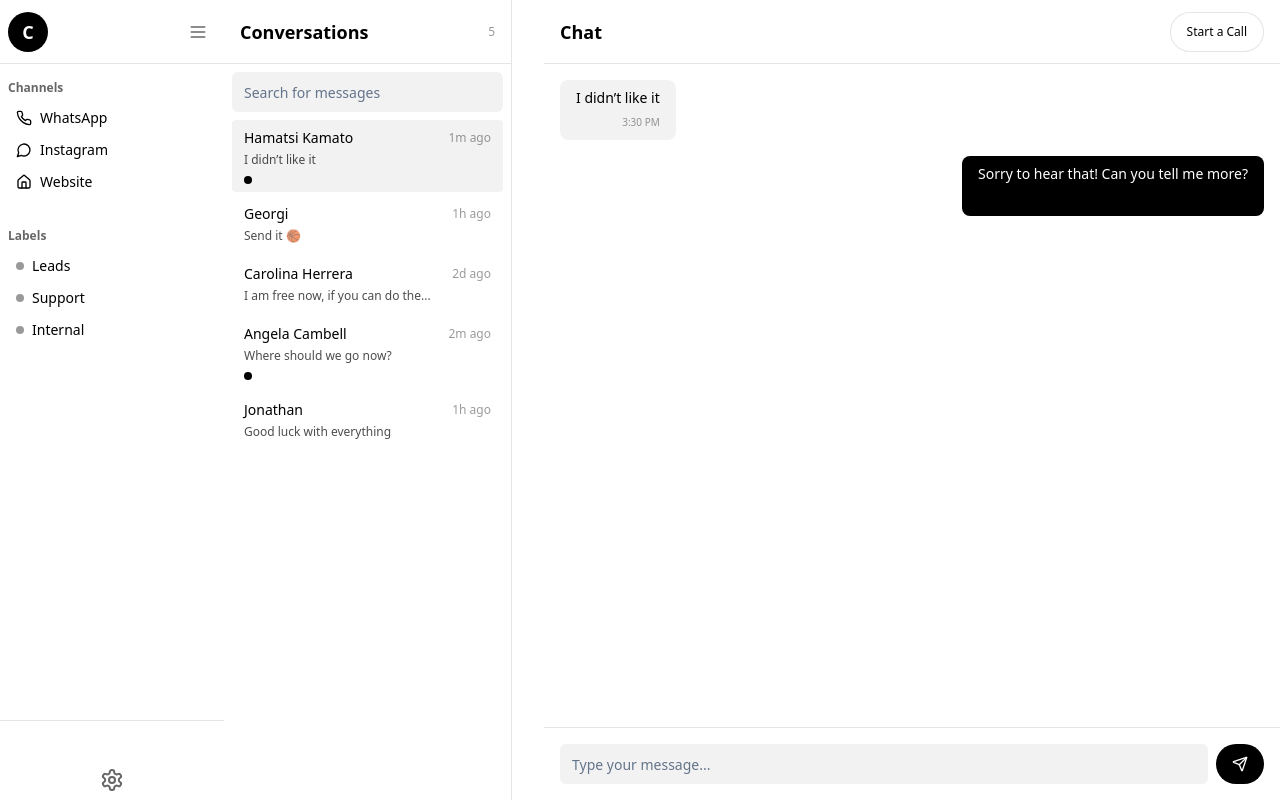
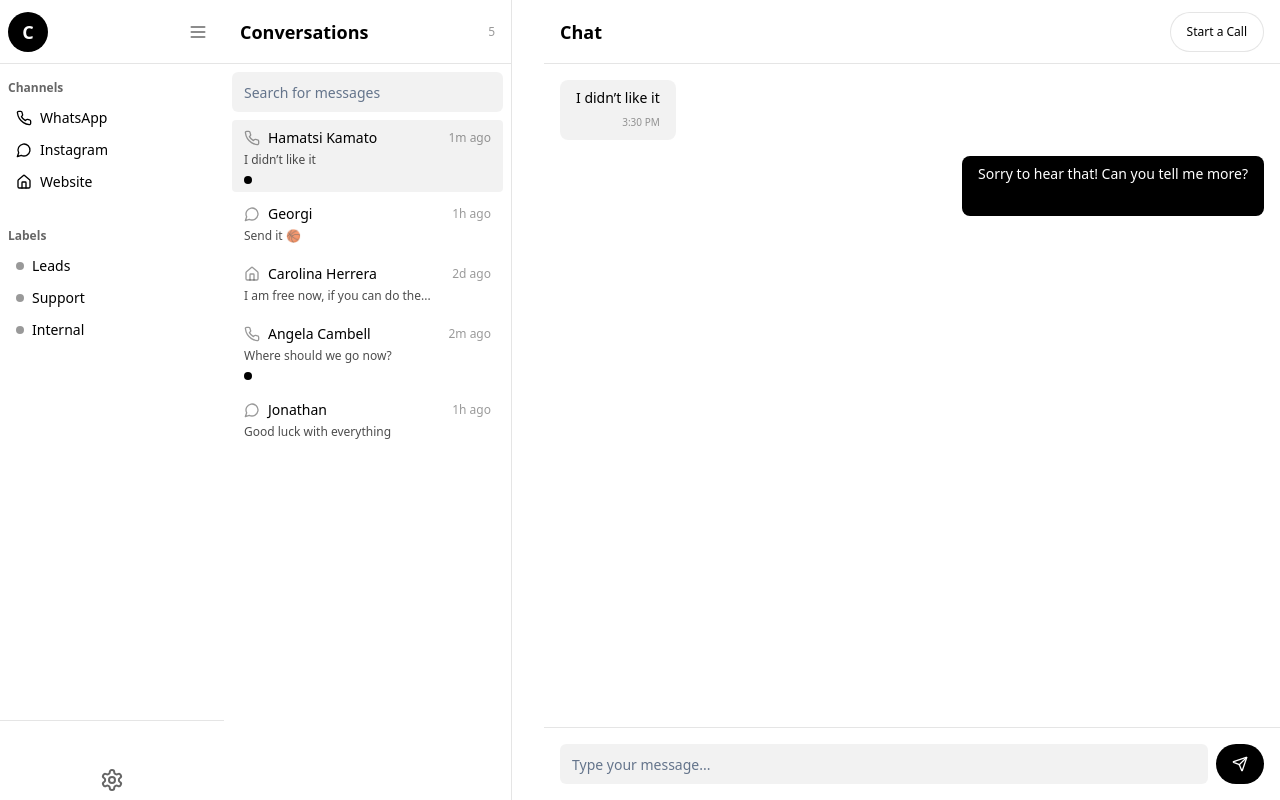
Before and after one commit to Digigit24/celiyo, a React (Vite) app: page / in a window 1280 px wide. Built offline with nearby package versions, Linux system fonts and the light colour scheme.

Commit message:
[dyad] Added channel icon to each conversation in the conversation list - wrote 1 file(s)

```diff
--- a/src/components/ConversationList.tsx
+++ b/src/components/ConversationList.tsx
@@ -1,5 +1,6 @@
 import { Input } from "@/components/ui/input";
 import { ScrollArea } from "@/components/ui/scroll-area";
+import { Phone, MessageCircle, Home } from "lucide-react";
 
 const conversations = [
   {
@@ -44,6 +45,19 @@ const conversations = [
   },
 ];
 
+const channelIcon = (channel: string) => {
+  switch (channel) {
+    case "whatsapp":
+      return <Phone size={16} className="text-black/40" />;
+    case "instagram":
+      return <MessageCircle size={16} className="text-black/40" />;
+    case "website":
+      return <Home size={16} className="text-black/40" />;
+    default:
+      return null;
+  }
+};
+
 type Props = {
   selectedId: string;
   onSelect: (id: string) => void;
@@ -70,7 +84,10 @@ export const ConversationList = ({ selectedId, onSelect, isMobile }: Props) => (
             onClick={() => onSelect(c.id)}
           >
             <div className="flex items-center justify-between">
-              <span className="font-medium text-sm">{c.name}</span>
+              <div className="flex items-center gap-2">
+                {channelIcon(c.channel)}
+                <span className="font-medium text-sm">{c.name}</span>
+              </div>
               <span className="text-xs text-black/40">{c.time}</span>
             </div>
             <span className="text-xs text-black/70 truncate">{c.lastMessage}</span>
```
